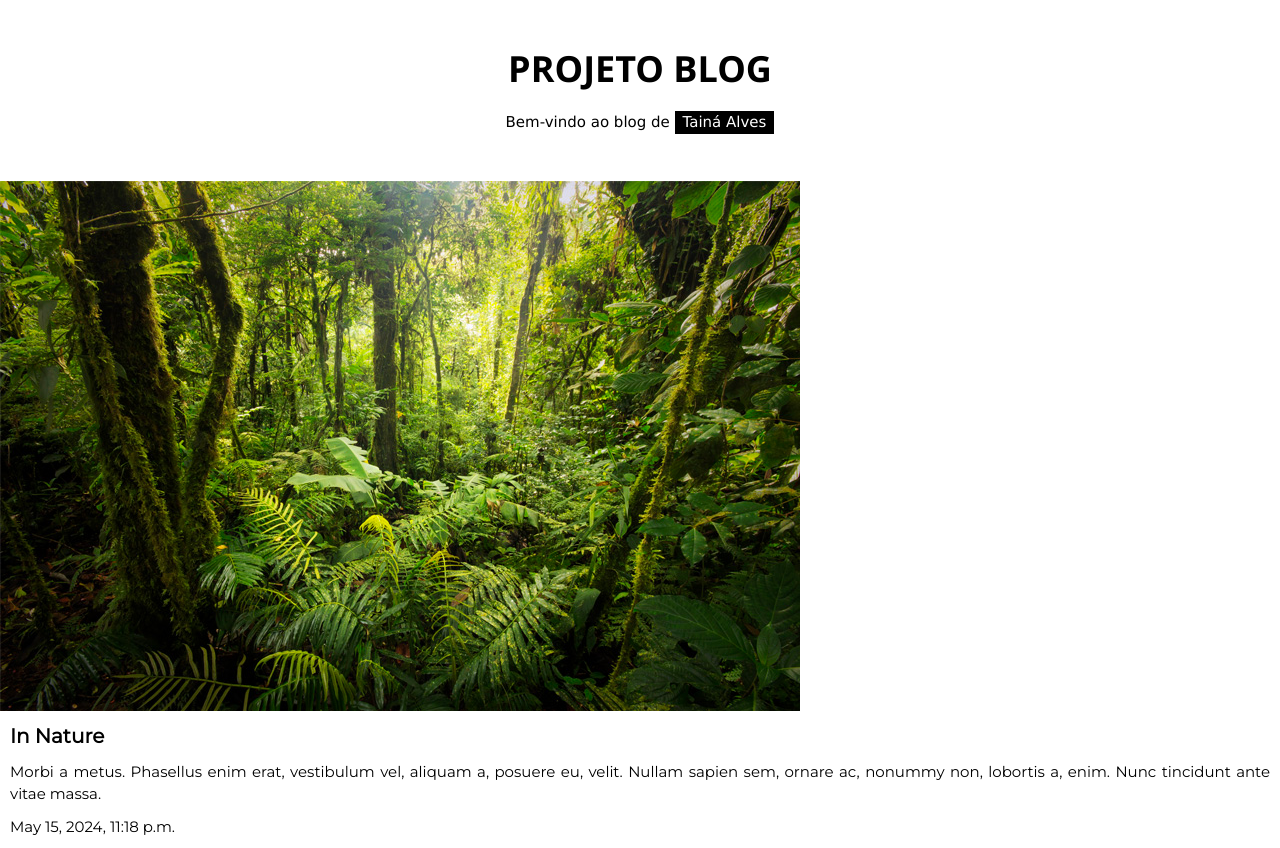
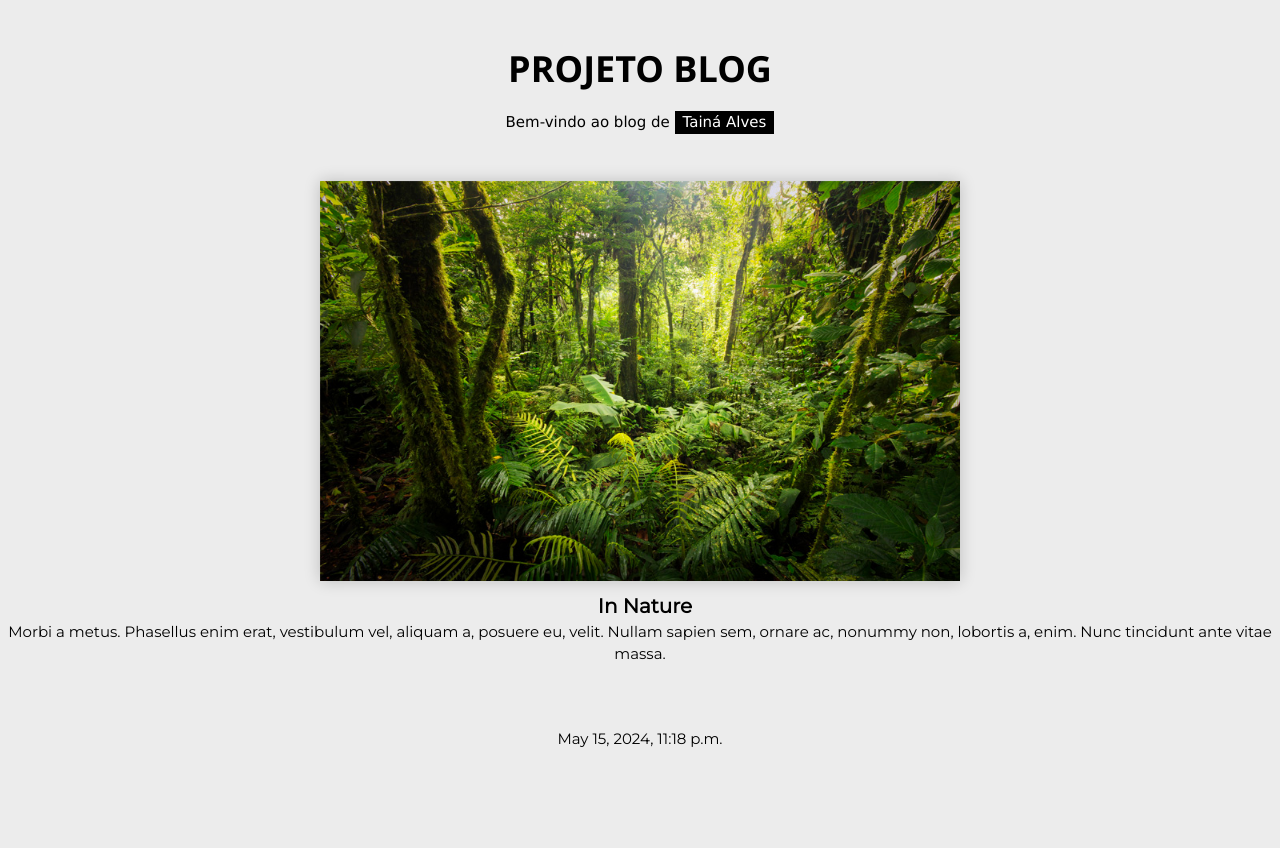
Before and after one commit to mrodriguesoliv/teste, a Django app: page /post/2/ in a window 1280 px wide. After the commit the page ends 747 px from the top, so only its background shows below. Run offline with Django 5.2, Linux system fonts and the light colour scheme; data comes from the database, SQL or seed files in the repository; both versions use the stored data as it was after the commit.

Commit message:
02.06 11:39

```diff
--- a/projetoblog/blog/models.py
+++ b/projetoblog/blog/models.py
@@ -6,7 +6,7 @@ class Post(models.Model):
     author = models.ForeignKey(settings.AUTH_USER_MODEL, on_delete=models.CASCADE)
     title = models.CharField(max_length=200)
     body = models.TextField()
-    cover = models.ImageField(upload_to= 'static/uploads/', default="DEFAULT VALUE")
+    cover = models.ImageField(upload_to= 'uploads/', default="DEFAULT VALUE")
     created_date = models.DateTimeField(default=timezone.now)
     published_date = models.DateTimeField(blank=True, null=True)
 
--- a/projetoblog/blog/static/blog/css/blog.css
+++ b/projetoblog/blog/static/blog/css/blog.css
@@ -1,3 +1,7 @@
+
+
+/* POST VIEW CSS */
+
 .centeredimages {
   position: relative;
   width: 100%;
@@ -5,27 +9,28 @@
   object-fit: cover;
 }
 
-.containerblog{
+.containerpostboxmodel{
   display: flex;
-  flex-wrap: wrap;
+  flex-wrap:wrap;
   padding: 100px;
   margin: 10px;
   justify-content: space-between;
+
   }
 
-.postblog {
+.blogpost {
   margin-left: 5px;
   margin-right: 5px;
   margin-bottom: 60px;
   vertical-align: top;
   width: 350px;
   height: 500px;
-  background-color: rgba(255, 255, 255, 0.993); /*   Cor de fundo dos posts */
+  background-color: rgba(247, 245, 237, 0.979); /*   Cor de fundo dos posts */
   box-shadow: 0 0 15px rgba(0, 0, 0, 0.2); /* Sombra preta suave */
+
 }
 
-
-.bodyblog {
+.bodypost {
   display:block;
   color:rgb(0, 0, 0);
   font-family: 'Montserrat', sans-serif;
@@ -33,7 +38,8 @@
   text-align: justify;
 }
 
-.titleblog {
+
+.titlepost {
   display: block;
   color:rgb(0, 0, 0);
   font-family: 'Montserrat', sans-serif;
@@ -45,8 +51,69 @@
   text-align: left;
 }
 
-.dateblog {
+.datepost {
   display: flex;
   font-family: 'Montserrat', sans-serif;
   margin: 10px;
 }
+
+.pageview{
+  width: 100%;
+  height: 100%;
+  background-color: rgba(236, 236, 236);
+}
+
+.newpost{
+
+}
+
+
+
+
+
+
+/* POST DETAIL CSS */
+
+.pagedetail{
+  width: 100%;
+  height: 100%;
+  background-color: rgb(236, 236, 236);
+}
+
+
+.bodydetail{
+  display:block;
+  text-align: center;
+  color:rgb(0, 0, 0);
+  font-family: 'Montserrat', sans-serif;
+}
+
+
+.titledetail {
+  display: block;
+  color:rgb(0, 0, 0);
+  font-family: 'Montserrat', sans-serif;
+  text-align: center;
+  font-weight: bold;
+  font-size: 20px;
+  margin-top: 10px;
+  margin-left: 10px;
+}
+
+.datedetail {
+  display: block;
+  font-family: 'Montserrat', sans-serif;
+  position: absolute;
+  bottom: 50;
+  left: 50%;
+  transform: translateX(-50%);
+}
+
+.centeredimagesdetail {
+  display: flex;
+  left: 50%;
+  transform: translateX(50%);
+  width: 50%;
+  height: 50%;
+  box-shadow: 0 0 15px rgba(0, 0, 0, 0.2); /* Sombra preta suave */
+}
--- a/projetoblog/blog/templates/blog/post_detail.html
+++ b/projetoblog/blog/templates/blog/post_detail.html
@@ -2,6 +2,7 @@
 {% load static %}
 <html>
 
+    <div class="pagedetail">
             <link rel="stylesheet" href="{% static 'blog/css/blog.css' %}">
             <link rel="stylesheet" href="https://www.w3schools.com/w3css/4/w3.css">
             <link rel="stylesheet" href="https://fonts.googleapis.com/css?family=Raleway">
@@ -13,9 +14,10 @@
                         <p>Bem-vindo ao blog de <span class="w3-tag">Tainá Alves</span></p>
                     </header>
                     {% block content %}
-            <img src="{% static post.cover %}" alt="Minha Imagem">
-            <span class="titleblog">{{post.title}}</span>
-            <span class="bodyblog">{{post.body}}</span>
-            <span class="dateblog">{{post.published_date}}</span>
+                        <img src="{% static post.cover %}" alt="Minha Imagem" class="centeredimagesdetail">
+                        <span class="titledetail">{{post.title}}</span>
+                        <span class="bodydetail">{{post.body}}</span>
+                        <span class="datedetail">{{post.published_date}}</span>
                     {% endblock %}
             </html>
+    </div>
--- a/projetoblog/blog/urls.py
+++ b/projetoblog/blog/urls.py
@@ -6,4 +6,5 @@ app_name = 'blog'
 urlpatterns = [
     path('', views.post_view, name='post_view'),
     path('post/<int:pk>/', views.post_detail, name='post_detail'),
+    path('post/new/', views.post_new, name='post_new'),
 ]
--- a/projetoblog/blog/views.py
+++ b/projetoblog/blog/views.py
@@ -1,11 +1,8 @@
-from typing import Any, Dict
-from django.contrib.auth.models import User
-from django.db.models import Q
-from django.db.models.query import QuerySet
-from django.views.generic import DetailView, ListView
-from django.utils import timezone
 from blog.models import Post
-from django.shortcuts import render, get_object_or_404
+from django.shortcuts import render, redirect
+from .forms import FormularioPost
+from blog.models import timezone
+from django.urls import reverse
 
 PER_PAGE = 9
 
@@ -17,3 +14,17 @@ def post_view(request):
 def post_detail(request, pk):
     post = Post.objects.get(id=pk)
     return render(request, 'blog/post_detail.html', {'post': post})
+
+
+def post_new(request):
+    if request.method == "POST":
+        form = FormularioPost(request.POST, request.FILES)
+        if form.is_valid():
+            post = form.save(commit=False)
+            post.author = request.user
+            post.published_date = timezone.now()
+            post.save()
+            return redirect('blog:post_detail', pk=post.pk)
+    else:
+         form = FormularioPost()
+    return render(request, 'blog/post_new.html', {'form': form})
--- a/projetoblog/djangoproject/settings.py
+++ b/projetoblog/djangoproject/settings.py
@@ -119,7 +119,7 @@ USE_TZ = True
 
 STATIC_URL = 'static/'
 
-MEDIA_ROOT = os.path.join(BASE_DIR, 'uploads/')
+MEDIA_ROOT = os.path.join(BASE_DIR, 'blog/static/')
 
 MEDIA_URL = '/uploads/'
 
```
Also changed, not shown: projetoblog/blog/forms.py (added, +10 -0 lines), projetoblog/blog/templates/blog/post_new.html (added, +8 -0 lines), projetoblog/blog/templates/blog/post_view.html (+11 -6 lines), projetoblog/blog/static/uploads/Cat03.jpg (added), projetoblog/blog/static/uploads/Cat03_8T5qQGV.jpg (added), projetoblog/blog/static/uploads/f1.jpg (added), projetoblog/blog/static/uploads/real_madrid.jpg (added), projetoblog/db.sqlite3, projetoblog/djangoproject/uploads/Cat03.jpg (added). Lines whose indentation alone changed are shown as unchanged.
